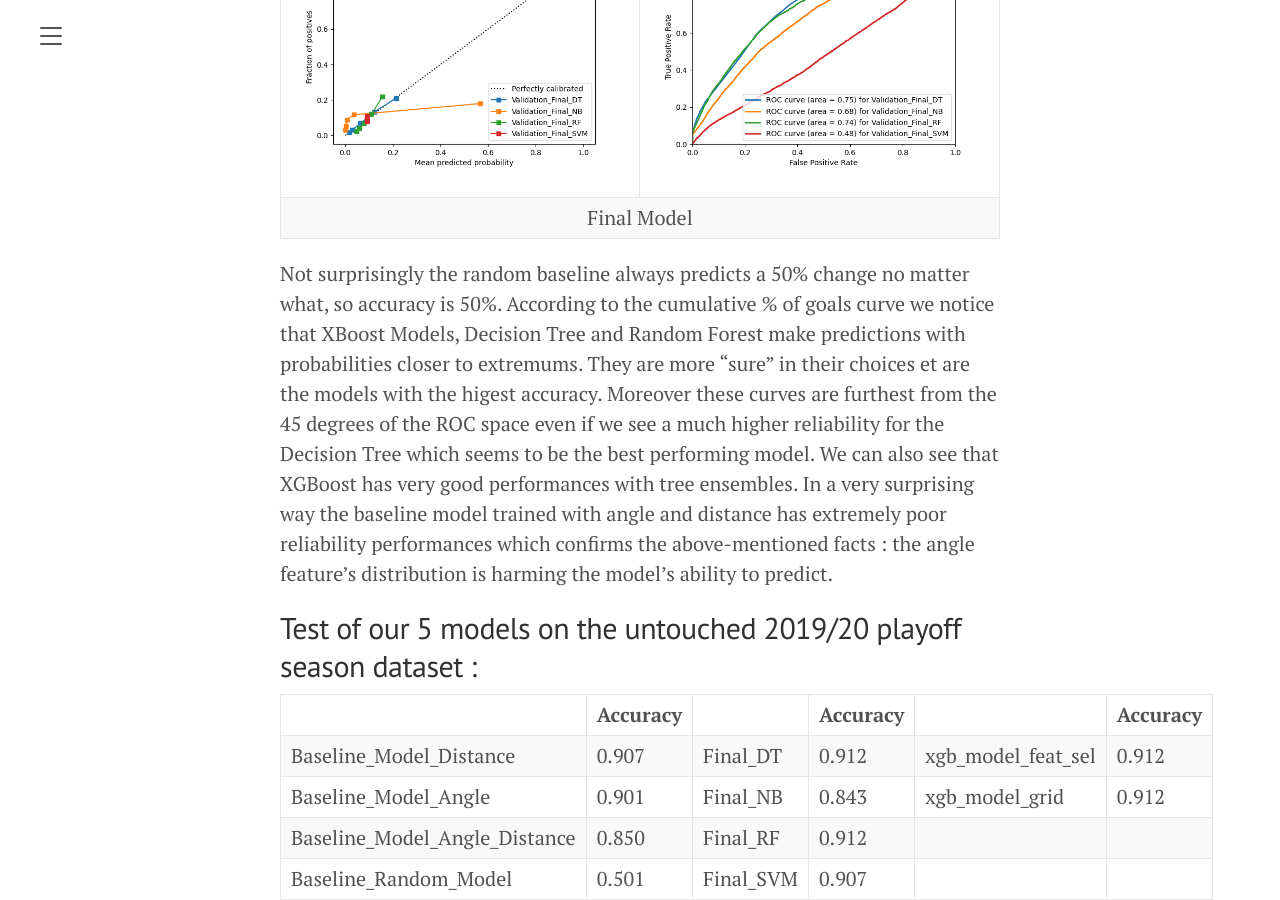
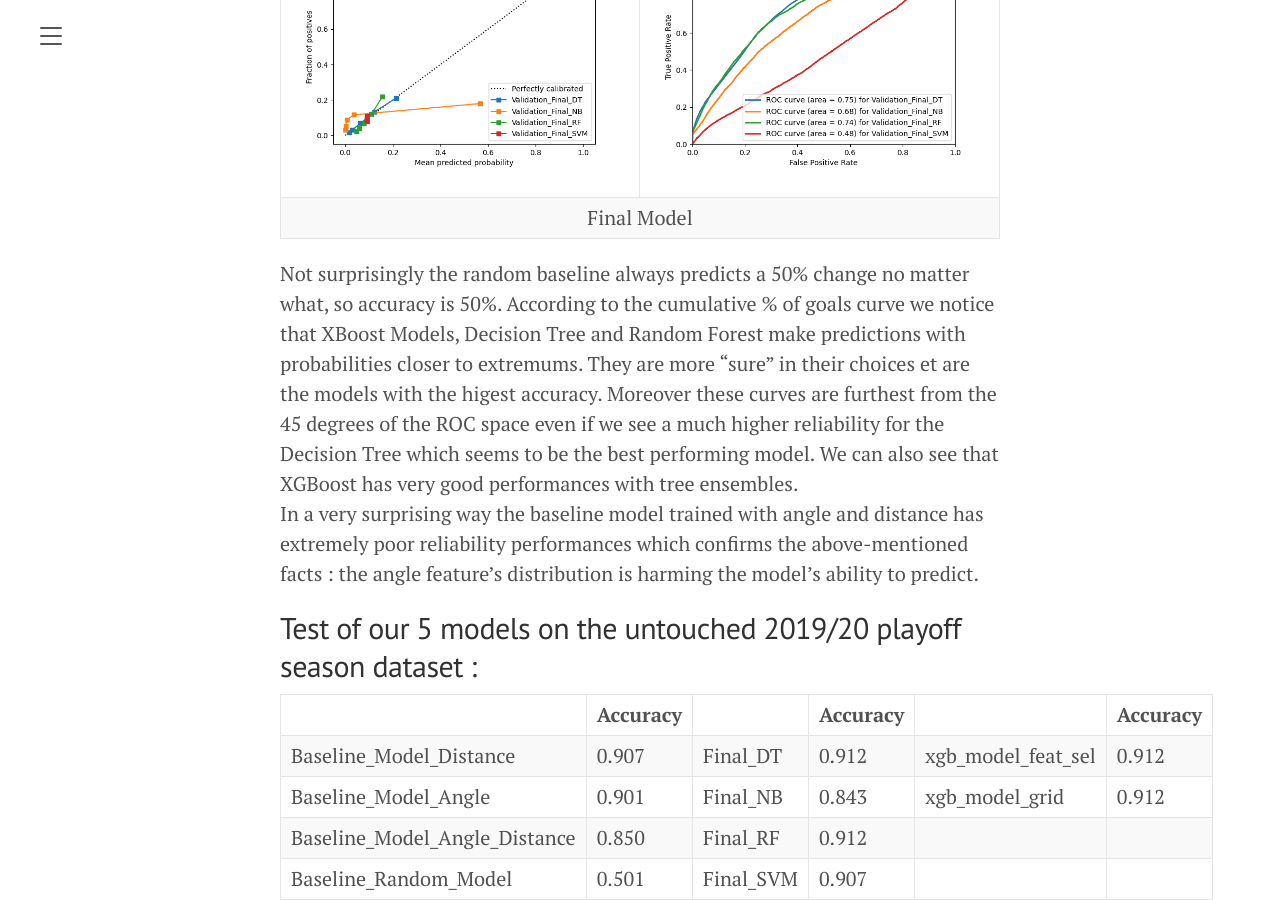
Before and after one commit to ArchambaultP/NHL-Blog, a Jekyll site: the page built from _posts/2021-11-16-milestone-2.md, in a window 1280 px wide and 900 px high, scrolled down 11751 px. Built offline with Jekyll 4.4.1, drawn with Linux system fonts in a browser that asks for light colours.

```diff
--- a/_posts/2021-11-16-milestone-2.md
+++ b/_posts/2021-11-16-milestone-2.md
@@ -314,7 +314,7 @@ We saved our final models in the comet.ml model registry, you can now pull all o
     </tr>
 </table>
 
-Not surprisingly the random baseline always predicts a 50% change no matter what, so accuracy is 50%. According to the cumulative % of goals curve we notice that XBoost Models, Decision Tree and Random Forest make predictions with probabilities closer to extremums. They are more "sure" in their choices et are the models with the higest accuracy. Moreover these curves are furthest from the 45 degrees of the ROC space even if we see a much higher reliability for the Decision Tree which seems to be the best performing model. We can also see that XGBoost has very good performances with tree ensembles.
+Not surprisingly the random baseline always predicts a 50% change no matter what, so accuracy is 50%. According to the cumulative % of goals curve we notice that XBoost Models, Decision Tree and Random Forest make predictions with probabilities closer to extremums. They are more "sure" in their choices et are the models with the higest accuracy. Moreover these curves are furthest from the 45 degrees of the ROC space even if we see a much higher reliability for the Decision Tree which seems to be the best performing model. We can also see that XGBoost has very good performances with tree ensembles. \
 In a very surprising way the baseline model trained with angle and distance has extremely poor reliability performances which confirms the above-mentioned facts : the angle feature's distribution is harming the model's ability to predict.
 
 ## Test of our 5 models on the untouched 2019/20 playoff season dataset :
```
